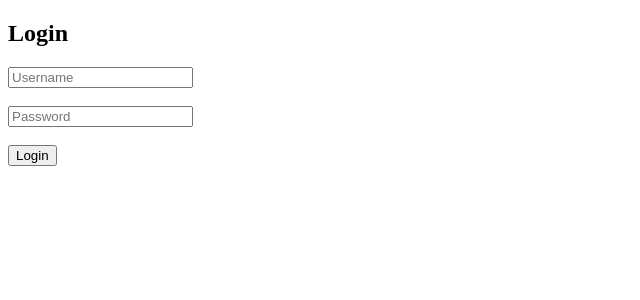
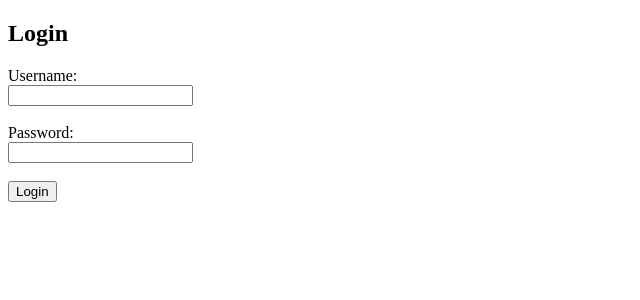
Before and after one commit to acciojob/lift-state-up-5-roshan194, a React app: page / in a window 1280 px wide. Shown: the top 300 px of the page, without its empty margins (0-640 px from the left). Built offline with nearby package versions, Linux system fonts and the light colour scheme.

Commit message:
add label

```diff
--- a/src/components/App.js
+++ b/src/components/App.js
@@ -14,7 +14,7 @@ const App = () => {
     <div>
         {/* Do not remove the main div */}
         {isLoggedIn ? (
-          <h2>Welcome, you are now logged in! 🎉</h2>
+          <h2>You are logged in!</h2>
         ) : (
           <LoginForm isLoggedIn={isLoggedIn} onLogin={handleLogin} />
         )}
--- a/src/components/LoginForm.js
+++ b/src/components/LoginForm.js
@@ -7,27 +7,32 @@ function LoginForm({ isLoggedIn, onLogin }) {
   const handleSubmit = (e) => {
     e.preventDefault();
     if (username && password) {
-      onLogin();
+      onLogin(); // Lifts state to parent
     }
   };
 
   return (
     <form onSubmit={handleSubmit}>
       <h2>Login</h2>
+
+      <label htmlFor="username">Username:</label><br />
       <input
+        id="username"
         type="text"
-        placeholder="Username"
         value={username}
         onChange={(e) => setUsername(e.target.value)}
         required
       /><br /><br />
+
+      <label htmlFor="password">Password:</label><br />
       <input
+        id="password"
         type="password"
-        placeholder="Password"
         value={password}
         onChange={(e) => setPassword(e.target.value)}
         required
       /><br /><br />
+
       <button type="submit">Login</button>
     </form>
   );
```
